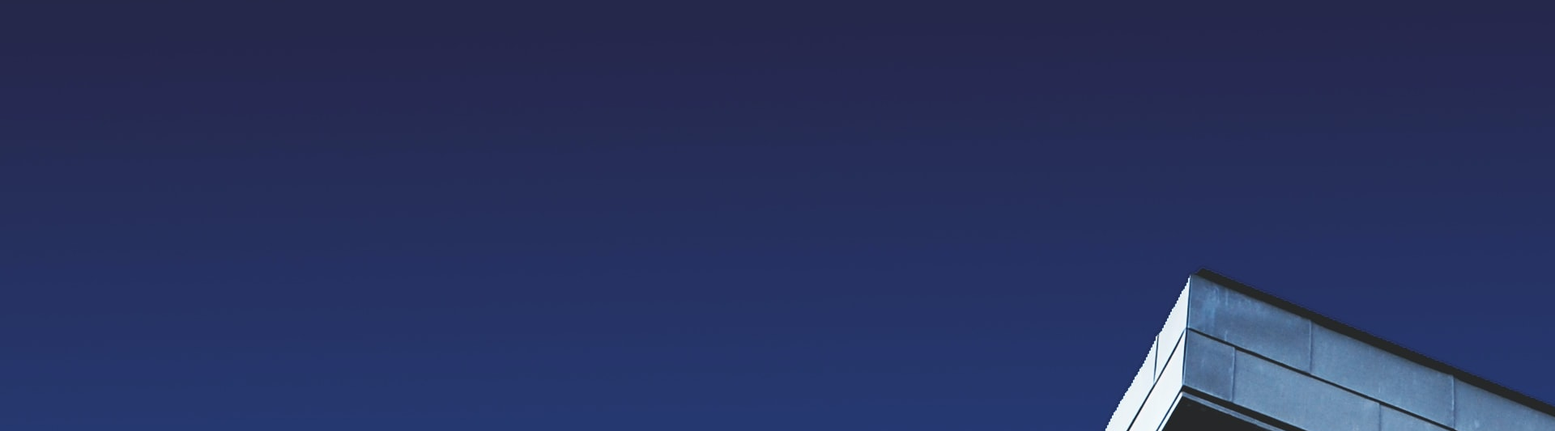
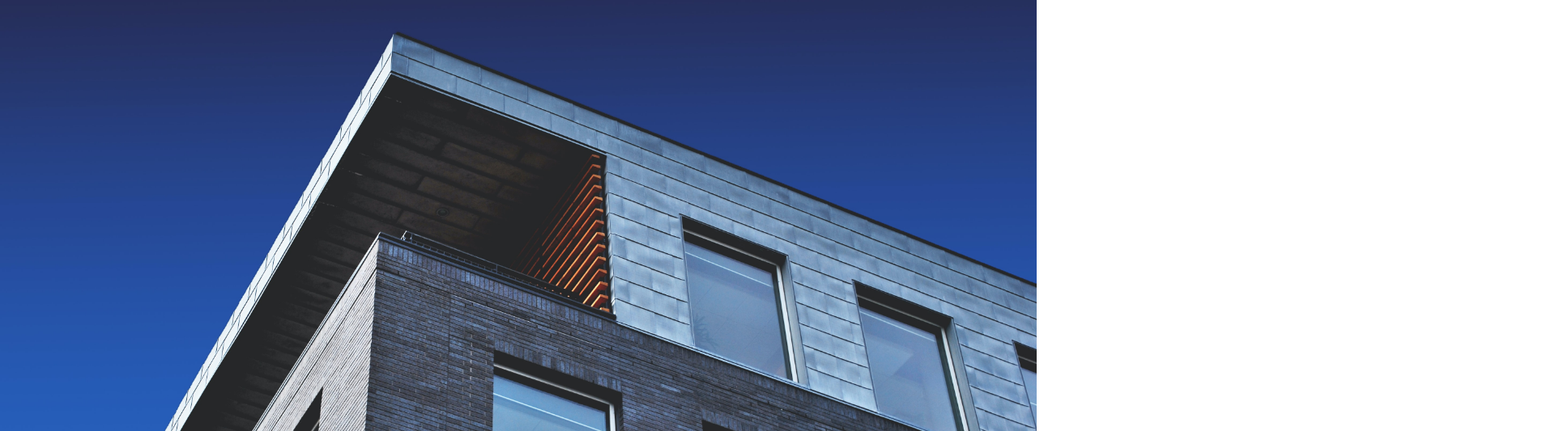
Before and after one commit to perezsergioace/freepik-responsive-mockup-website, a plain HTML site: page index.html in a window 1280 px wide. Shown: the part 83-616 px from the top of the page at 81% size, 1920 px wide, since content can reach past the window. Drawn offline with Linux system fonts and the light colour scheme.

Commit message:
finished the hero section

```diff
--- a/index.html
+++ b/index.html
@@ -25,7 +25,7 @@
     </header>
 
     <section class="hero">
-        <img src="./images/building-img.jpg" alt="">
+        <!-- <img class="img1" src="./images/building-img.jpg" alt=""> -->
     </section>
 
     <section class="about">
--- a/style.css
+++ b/style.css
@@ -88,3 +88,13 @@ li a:hover {
 .first-word {
 	color: #006e79;
 }
+
+/* Hero Section */
+
+.hero {
+	min-height: 90vh;
+	background: url(./images/building-img.jpg);
+	background-repeat: no-repeat;
+	background-size: cover;
+	background-position: center;
+}
```
